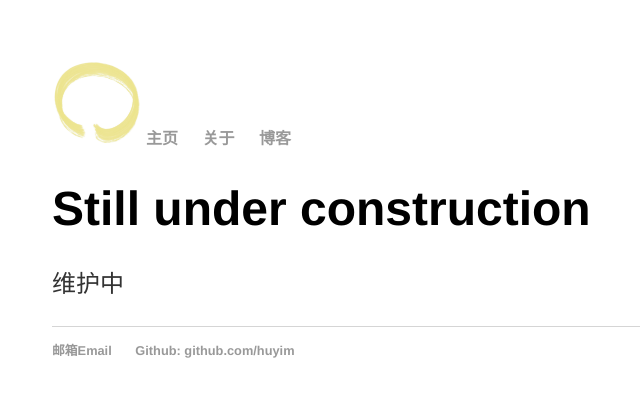
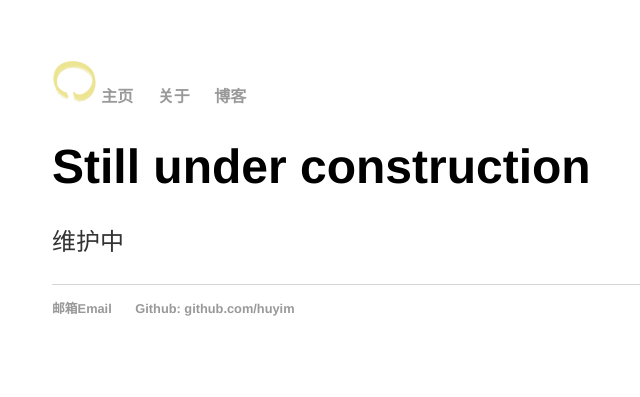
Before and after one commit to huyim/huyim.github.io, a Jekyll site: the page built from index.html, in a window 1280 px wide. Shown: the top 397 px of the page, without its empty margins (140-780 px from the left). Built offline with Jekyll 4.4.1, drawn with Linux system fonts in a browser that asks for light colours.

Commit message:
Update main.css

```diff
--- a/css/main.css
+++ b/css/main.css
@@ -43,5 +43,5 @@ ul.posts li {
 }
 
 img {
-    width: 10%;
+    width: 5%;
 }
```
